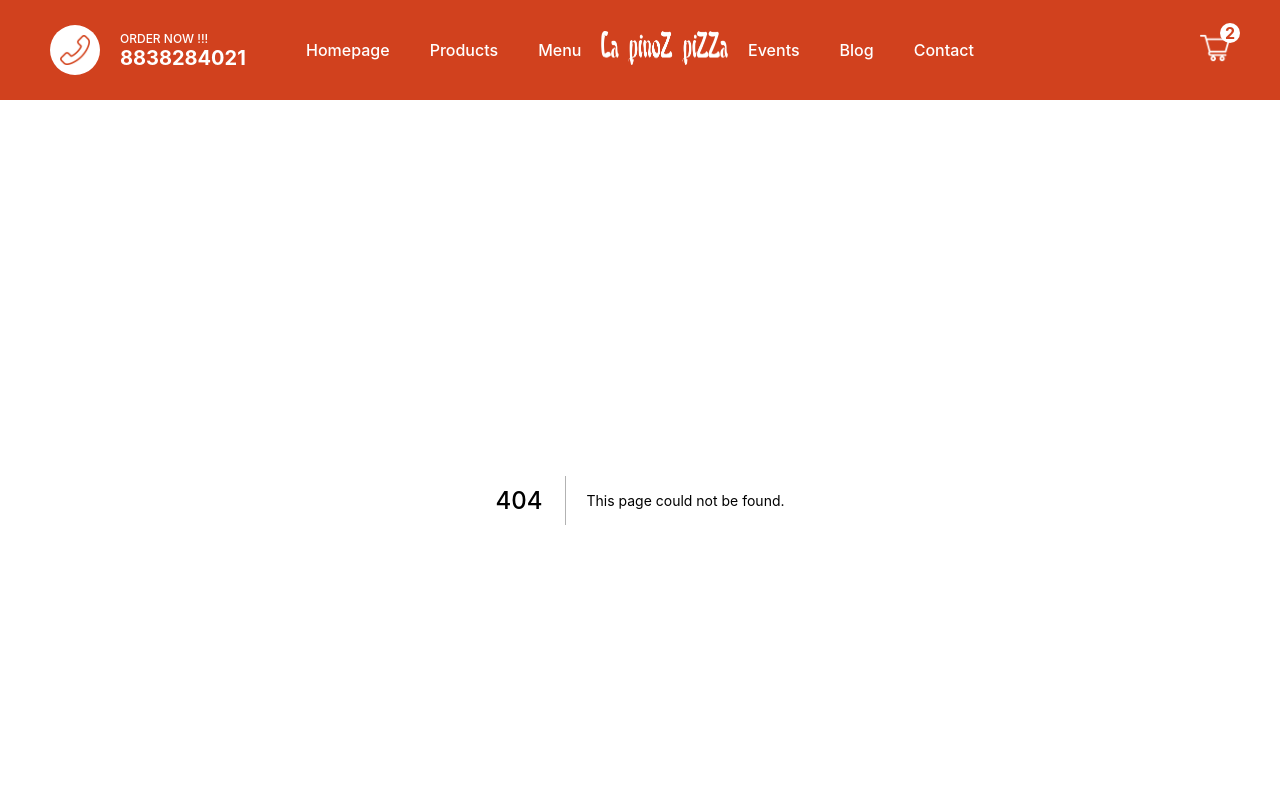
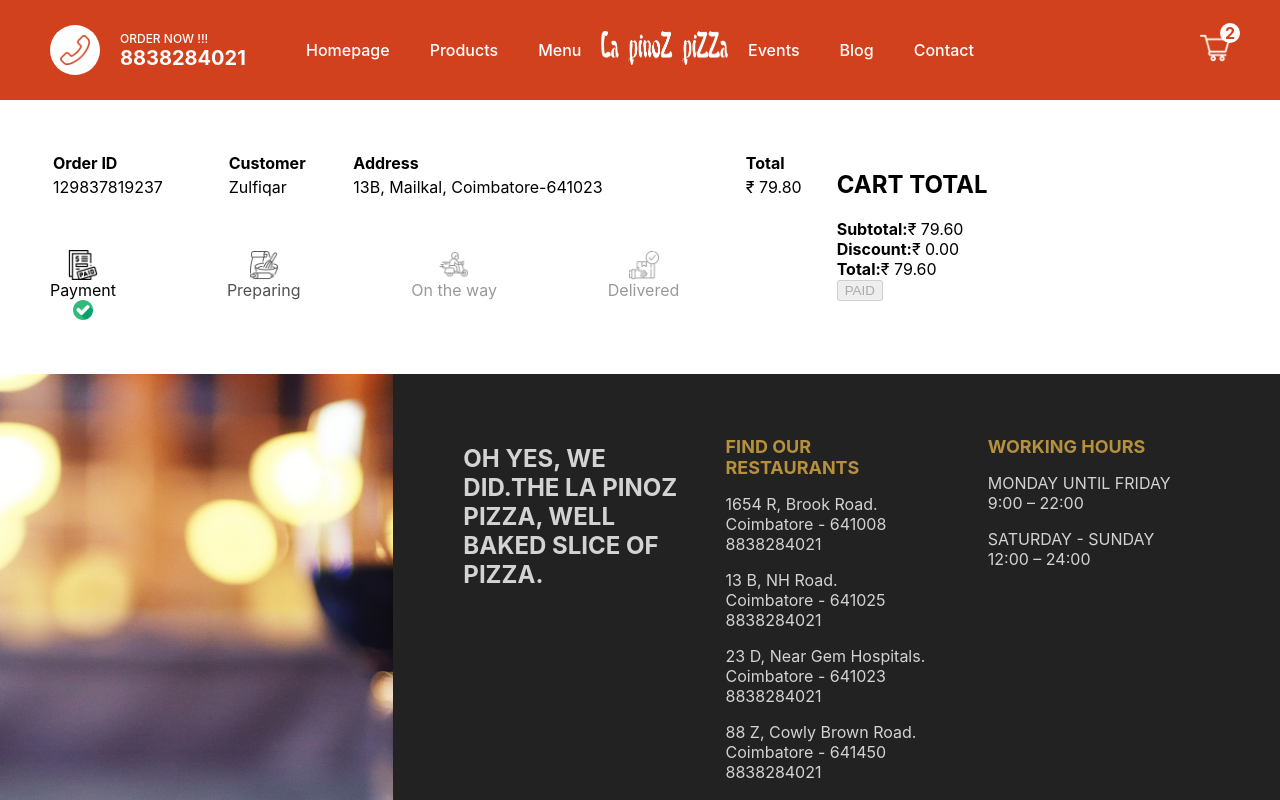
Before and after one commit to zulfi984/NextJs_Work_Station, a Next.js app in the folder restaurant/: page /orders/1 in a window 1280 px wide. Before the commit this address had no page. Shown: the top 800 px of the page. Built offline with nearby package versions, Linux system fonts and the light colour scheme.

Commit message:
added Order page to view ordered status

```diff
--- /dev/null
+++ b/restaurant/pages/orders/[id].js
@@ -0,0 +1,117 @@
+import styles from "../../styles/Order.module.css";
+import Image from "next/image";
+
+const Order = () => {
+  const status = 0;
+
+  const statusClass = (index) => {
+    if (index - status < 1) return styles.done;
+    if (index - status === 1) return styles.inProgress;
+    if (index - status > 1) return styles.undone;
+  };
+  return (
+    <div className={styles.container}>
+      <div className={styles.left}>
+        <div className={styles.row}>
+          <table className={styles.table}>
+            <tr className={styles.trTitle}>
+              <th>Order ID</th>
+              <th>Customer</th>
+              <th>Address</th>
+              <th>Total</th>
+            </tr>
+            <tr className={styles.tr}>
+              <td>
+                <span className={styles.id}>129837819237</span>
+              </td>
+              <td>
+                <span className={styles.name}>Zulfiqar</span>
+              </td>
+              <td>
+                <span className={styles.address}>
+                  13B, Mailkal, Coimbatore-641023
+                </span>
+              </td>
+              <td>
+                <span className={styles.total}>₹ 79.80</span>
+              </td>
+            </tr>
+          </table>
+        </div>
+        <div className={styles.row}>
+          <div className={statusClass(0)}>
+            <Image src="/img/paid.png" width={30} height={30} alt="" />
+            <span>Payment</span>
+            <div className={styles.checkedIcon}>
+              <Image
+                className={styles.checkedIcon}
+                src="/img/checked.png"
+                width={20}
+                height={20}
+                alt=""
+              />
+            </div>
+          </div>
+          <div className={statusClass(1)}>
+            <Image src="/img/bake.png" width={30} height={30} alt="" />
+            <span>Preparing</span>
+            <div className={styles.checkedIcon}>
+              <Image
+                className={styles.checkedIcon}
+                src="/img/checked.png"
+                width={20}
+                height={20}
+                alt=""
+              />
+            </div>
+          </div>
+          <div className={statusClass(2)}>
+            <Image src="/img/bike.png" width={30} height={30} alt="" />
+            <span>On the way</span>
+            <div className={styles.checkedIcon}>
+              <Image
+                className={styles.checkedIcon}
+                src="/img/checked.png"
+                width={20}
+                height={20}
+                alt=""
+              />
+            </div>
+          </div>
+          <div className={statusClass(3)}>
+            <Image src="/img/delivered.png" width={30} height={30} alt="" />
+            <span>Delivered</span>
+            <div className={styles.checkedIcon}>
+              <Image
+                className={styles.checkedIcon}
+                src="/img/checked.png"
+                width={20}
+                height={20}
+                alt=""
+              />
+            </div>
+          </div>
+        </div>
+      </div>
+      <div className={styles.right}>
+        <div className={styles.wrapper}>
+          <h2 className={styles.title}>CART TOTAL</h2>
+          <div className={styles.totalText}>
+            <b className={styles.totalTextTitle}>Subtotal:</b>₹ 79.60
+          </div>
+          <div className={styles.totalText}>
+            <b className={styles.totalTextTitle}>Discount:</b>₹ 0.00
+          </div>
+          <div className={styles.totalText}>
+            <b className={styles.totalTextTitle}>Total:</b>₹ 79.60
+          </div>
+          <button disabled className={styles.button}>
+            PAID
+          </button>
+        </div>
+      </div>
+    </div>
+  );
+};
+
+export default Order;
```
